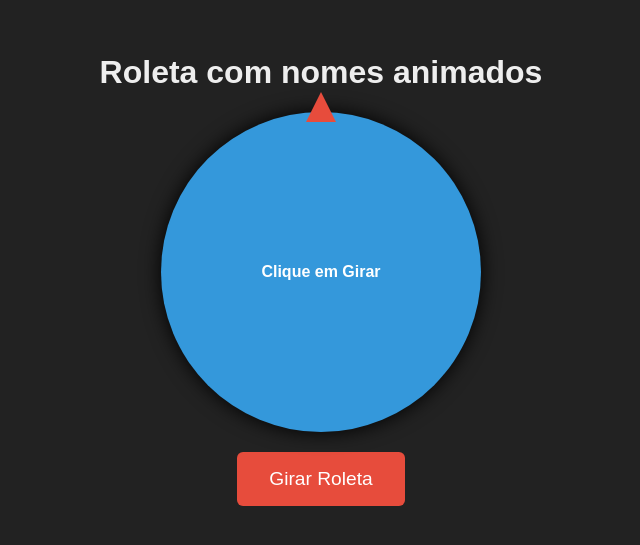
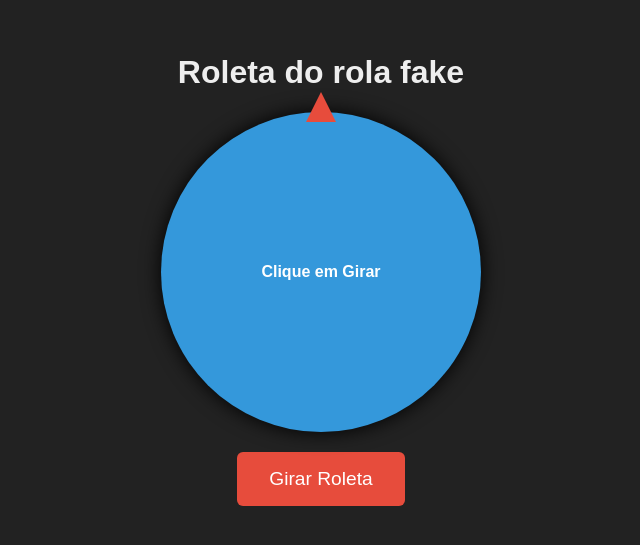
Before and after one commit to loki73733/roletinha-do-rola, a plain HTML site: page index.html in a window 1280 px wide. Shown: the part 163-708 px from the top of the page, without its empty margins (319-959 px from the left). Drawn offline with Linux system fonts and the light colour scheme.

Commit message:
Update index.html

```diff
--- a/index.html
+++ b/index.html
@@ -74,7 +74,7 @@
 </head>
 <body>
 
-<h1>Roleta com nomes animados</h1>
+<h1>Roleta do rola fake</h1>
 
 <div id="containerRoleta">
   <div id="roleta"></div>
```
